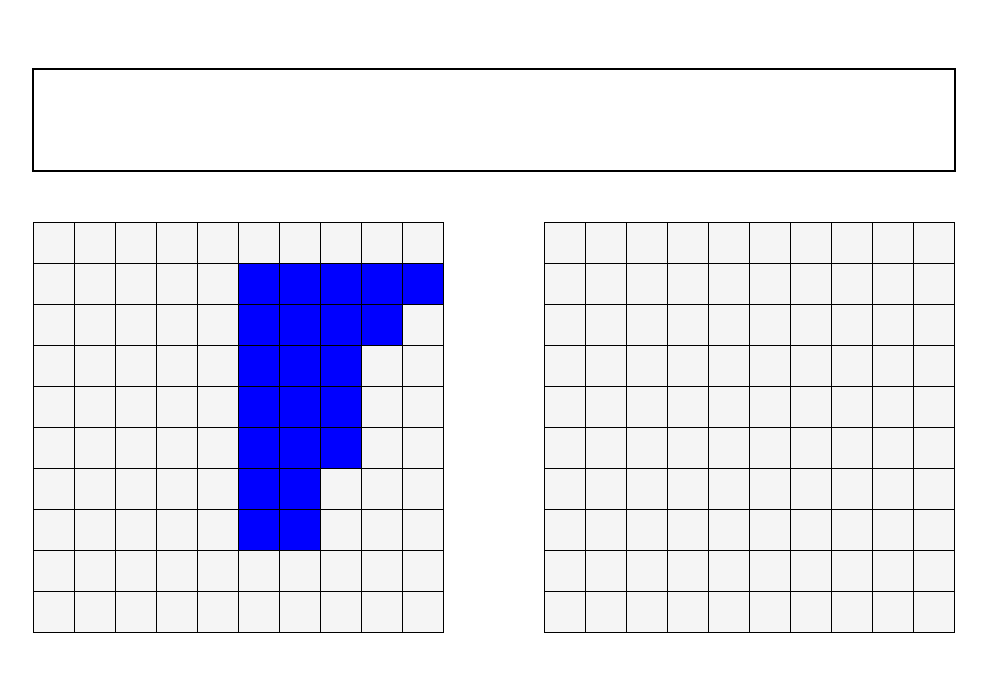
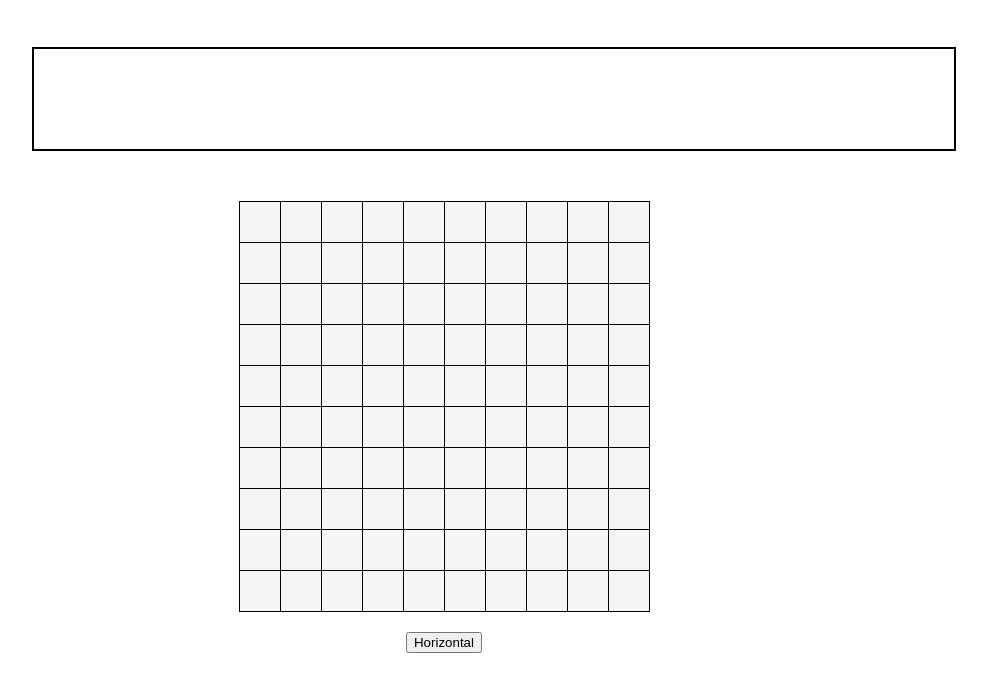
Before and after one commit to CarsonH19/battleship, a website built with webpack: page dist/index.html in a window 1280 px wide. Both pictures are taken after a click on the button "Start". Shown: the whole page, without its empty margins (146-1133 px from the left). Built offline with nearby package versions, Linux system fonts and the light colour scheme.

Commit message:
feat: :construction: building placePlayerShips()

```diff
--- a/src/gameBoard.js
+++ b/src/gameBoard.js
@@ -1,4 +1,5 @@
 import { Ship } from "./ship";
+import { isValid } from "./index";
 
 export class GameBoard {
   constructor(gridSize = 10) {
@@ -78,6 +79,12 @@ export class GameBoard {
   }
 
   placeShip(ship, x, y, horizontal) {
+    console.log(ship);
+    console.log(x);
+    console.log(y);
+    console.log(horizontal);
+
+    if (isValid(ship, x, y, horizontal)) {
       if (horizontal) {
         for (let i = 0; i < ship.length; i++) {
           this.grid[x][y + i] = ship;
@@ -91,6 +98,10 @@ export class GameBoard {
         }
       }
       this.ships.push({ ship, x, y, horizontal });
+      console.log('Ship Placed!');
+    } else {
+      alert("Please choose a valid location!");
+    }
   }
 
   receiveAttack(x, y) {
--- a/src/index.js
+++ b/src/index.js
@@ -1,44 +1,101 @@
 import { GameBoard } from "./gameBoard";
 import { Ship } from "./ship";
+import { toggleOrientation } from "./dom";
+
+toggleOrientation();
 
 const startBtn = document.getElementById("start-btn");
+const playerGameBoard = new GameBoard();
 
 startBtn.addEventListener("click", () => {
   const content = document.querySelector(".content");
   const gameWindow = document.querySelector(".game-window");
   gameWindow.style.display = "flex";
   content.style.display = "none";
-  playerGameBoard.renderGameBoard("player-gameboard");
-  computerGameBoard.renderGameBoard("computer-gameboard");
+  // computerGameBoard.renderGameBoard("computer-gameboard");
   gameLoop();
-
   // add function to let player place boats
   // add function to randomly place computer boats
 });
+
+function placePlayerShips(ship) {
+  return new Promise((resolve) => {
+    const playerCells = document.querySelectorAll(".player-cell.blank");
+
+    function mouseoverHandler() {
+      const coordinates = this.id.split("-").map(Number);
+      const [x, y] = coordinates;
+
+      let isHorizontal;
+      const orientation = document.querySelector(".orientation-btn");
+      if (orientation.textContent === "Horizontal") {
+        isHorizontal = true;
+      } else {
+        isHorizontal = false;
+      }
+
+      // Highlight cells based on ship's length and orientation
+      if (isHorizontal) {
+        for (let i = 0; i < ship.length; i++) {
+          const cell = document.getElementById(`${x + i}-${y}`);
+          if (cell) {
+            cell.classList.add("highlight");
+          }
+        }
+      } else {
+        for (let i = 0; i < ship.length; i++) {
+          const cell = document.getElementById(`${x}-${y + i}`);
+          if (cell) {
+            cell.classList.add("highlight");
+          }
+        }
+      }
+    }
+
+    function mouseoutHandler() {
+      document.querySelectorAll(".highlight").forEach((cell) => {
+        cell.classList.remove("highlight");
+      });
+    }
+
+    function clickHandler() {
+      const coordinates = this.id.split("-").map(Number);
+      const [x, y] = coordinates;
+
+      let isHorizontal;
+      const orientation = document.querySelector(".orientation-btn");
+      if (orientation.textContent === "Horizontal") {
+        isHorizontal = true;
+      } else {
+        isHorizontal = false;
+      }
+
+      playerGameBoard.placeShip(ship, x, y, isHorizontal);
+
+      // Remove event listeners after placing ship
+      playerCells.forEach((cell) => {
+        cell.removeEventListener("mouseover", mouseoverHandler);
+        cell.removeEventListener("mouseout", mouseoutHandler);
+        cell.removeEventListener("click", clickHandler);
+      });
+
+      resolve();
+    }
+
+    playerCells.forEach((cell) => {
+      cell.addEventListener("mouseover", mouseoverHandler);
+      cell.addEventListener("mouseout", mouseoutHandler);
+      cell.addEventListener("click", clickHandler);
+    });
+  });
+}
 
 // add readyBtn to begin the game after placing boats
 // readyBtn.addEventListener('click', () => {
 //   // render the board with boats placed.
 // });
 
-const playerGameBoard = new GameBoard();
-const playerCarrier = new Ship(5);
-const playerBattleship = new Ship(4);
-const playerCruiser = new Ship(3);
-const playerSubmarine1 = new Ship(3);
-const playerSubmarine2 = new Ship(3);
-const playerDestroyer1 = new Ship(2);
-const playerDestroyer2 = new Ship(2);
-// place player ships
-playerGameBoard.placeShip(playerCarrier, 1, 5, true);
-console.log(playerGameBoard.grid);
-playerGameBoard.placeShip(playerBattleship, 2, 5, true);
-playerGameBoard.placeShip(playerCruiser, 3, 5, true);
-playerGameBoard.placeShip(playerSubmarine1, 4, 5, true);
-playerGameBoard.placeShip(playerSubmarine2, 5, 5, true);
-playerGameBoard.placeShip(playerDestroyer1, 6, 5, true);
-playerGameBoard.placeShip(playerDestroyer2, 7, 5, true);
-
+// Initialize Computer Board & Ships
 const computerGameBoard = new GameBoard();
 const computerCarrier = new Ship(5);
 const computerBattleship = new Ship(4);
@@ -47,8 +104,6 @@ const computerSubmarine1 = new Ship(3);
 const computerSubmarine2 = new Ship(3);
 const computerDestroyer1 = new Ship(2);
 const computerDestroyer2 = new Ship(2);
-
-console.log(computerGameBoard.grid);
 
 // place computer ships
 placeComputerShips(computerCarrier);
@@ -68,15 +123,16 @@ function placeComputerShips(ship) {
   const randomBoolean = Math.random() < 0.5;
   let isHorizontal = randomBoolean;
 
-  if (isValid(x, y, isHorizontal)) {
+  if (isValid(ship, x, y, isHorizontal)) {
     computerGameBoard.placeShip(ship, x, y, isHorizontal);
     console.log(`${x}, ${y}`);
   } else {
     placeComputerShips(ship);
   }
+}
 
 // Check if ship fits on board and does not overlap
-  function isValid(x, y, isHorizontal) {
+export function isValid(ship, x, y, isHorizontal) {
   // Check if ship goes out of the board's grid
   if (isHorizontal) {
     if (y + ship.length > 10 || x >= 10) {
@@ -100,11 +156,42 @@ function placeComputerShips(ship) {
 
   return true;
 }
-}
 
 async function gameLoop() {
   // Initialize game state
+  const playerCarrier = new Ship(5);
+  const playerBattleship = new Ship(4);
+  const playerCruiser = new Ship(3);
+  const playerSubmarine1 = new Ship(3);
+  const playerSubmarine2 = new Ship(3);
+  const playerDestroyer1 = new Ship(2);
+  const playerDestroyer2 = new Ship(2);
+  let playerShips = [
+    playerCarrier,
+    playerBattleship,
+    playerCruiser,
+    playerSubmarine1,
+    playerSubmarine2,
+    playerDestroyer1,
+    playerDestroyer2,
+  ];
   let gameOver = false;
+
+  playerGameBoard.renderGameBoard("player-gameboard");
+
+  // Player places ships
+  while (playerShips.length > 0) {
+    await placePlayerShips(playerShips[0]);
+    if (playerGameBoard.ships.includes(playerShips[0])) {
+      console.log(playerGameBoard.ships);
+      playerShips.shift();
+    }
+    playerGameBoard.renderGameBoard("player-gameboard");
+  }
+
+  // Hide orientation button after boats are placed
+  const orientationButton = document.querySelector(".orientation-btn");
+  orientationButton.style.display = "none";
 
   // Game loop
   while (!gameOver) {
@@ -134,8 +221,6 @@ async function gameLoop() {
       alert("Computer Wins!");
       break;
     }
-
-    // Repeat the loop
   }
 
   // Game over, display result
--- a/src/style.css
+++ b/src/style.css
@@ -97,15 +97,22 @@ html, body {
 	gap: 100px;
 }
 
-.left-side,
-.right-side {
-
+.left-side {
+	display: flex;
+	flex-direction: column;
+	justify-content: center;
+	align-items: center;
+	gap: 20px;
 }
 
 .cell {
   width: 40px;
   height: 40px;
   border: 1px solid black;
+}
+
+.player-cell.blank.highlight {
+  background-color: #4400ff;
 }
 
 .blank {
```
Also changed, not shown: dist/bundle.js, dist/index.html, 1 other file. Lines whose indentation alone changed are shown as unchanged.
